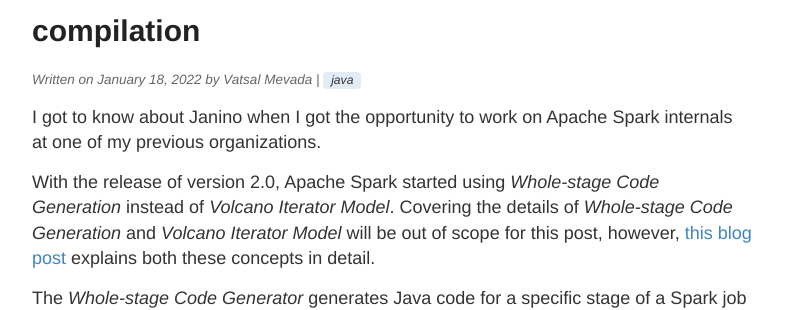
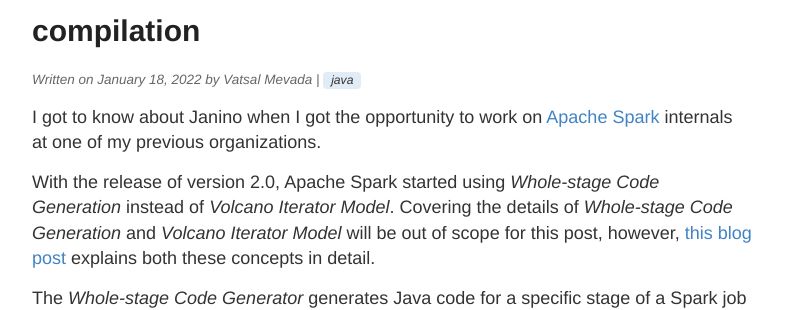
Before and after one commit to geekprompt/geekprompt.github.io, a Jekyll site: the page built from _posts/2022-01-18-Janino_compiler_for_on-the-fly_dynamic_code_compilation.md, in a window 1280 px wide. Shown: the part 202-512 px from the top of the page, without its empty margins (248-1034 px from the left). Built offline with Jekyll 4.4.1, drawn with Linux system fonts in a browser that asks for light colours; comment, search, counter and statistics services are not loaded; part of the change alters nothing that is shown.

```diff
--- a/_posts/2022-01-18-Janino_compiler_for_on-the-fly_dynamic_code_compilation.md
+++ b/_posts/2022-01-18-Janino_compiler_for_on-the-fly_dynamic_code_compilation.md
@@ -5,7 +5,7 @@ date: 2022-01-18 12:57:23 +0530
 tags: [java]
 comments: true
 ---
-I got to know about Janino when I got the opportunity to work on Apache Spark internals at one of my previous organizations.
+I got to know about Janino when I got the opportunity to work on [Apache Spark](https://spark.apache.org/){:target="_blank"} internals at one of my previous organizations.
 
 With the release of version 2.0, Apache Spark started using _Whole-stage Code Generation_ instead of _Volcano Iterator Model_. Covering the details of
 _Whole-stage Code Generation_ and _Volcano Iterator Model_ will be out of scope for this post, however,
@@ -51,4 +51,4 @@ Link to source code: [https://github.com/geekprompt/code-examples/tree/master/ja
 _**References:**_
 
 [Janino compiler official site](https://janino-compiler.github.io/janino/){:target="_blank"}
-[Apache Spark as a Compiler: Joining a Billion Rows per Second on a Laptop](https://databricks.com/blog/2016/05/23/apache-spark-as-a-compiler-joining-a-billion-rows-per-second-on-a-laptop.html)
+[Apache Spark as a Compiler: Joining a Billion Rows per Second on a Laptop](https://databricks.com/blog/2016/05/23/apache-spark-as-a-compiler-joining-a-billion-rows-per-second-on-a-laptop.html){:target="_blank"}
```
